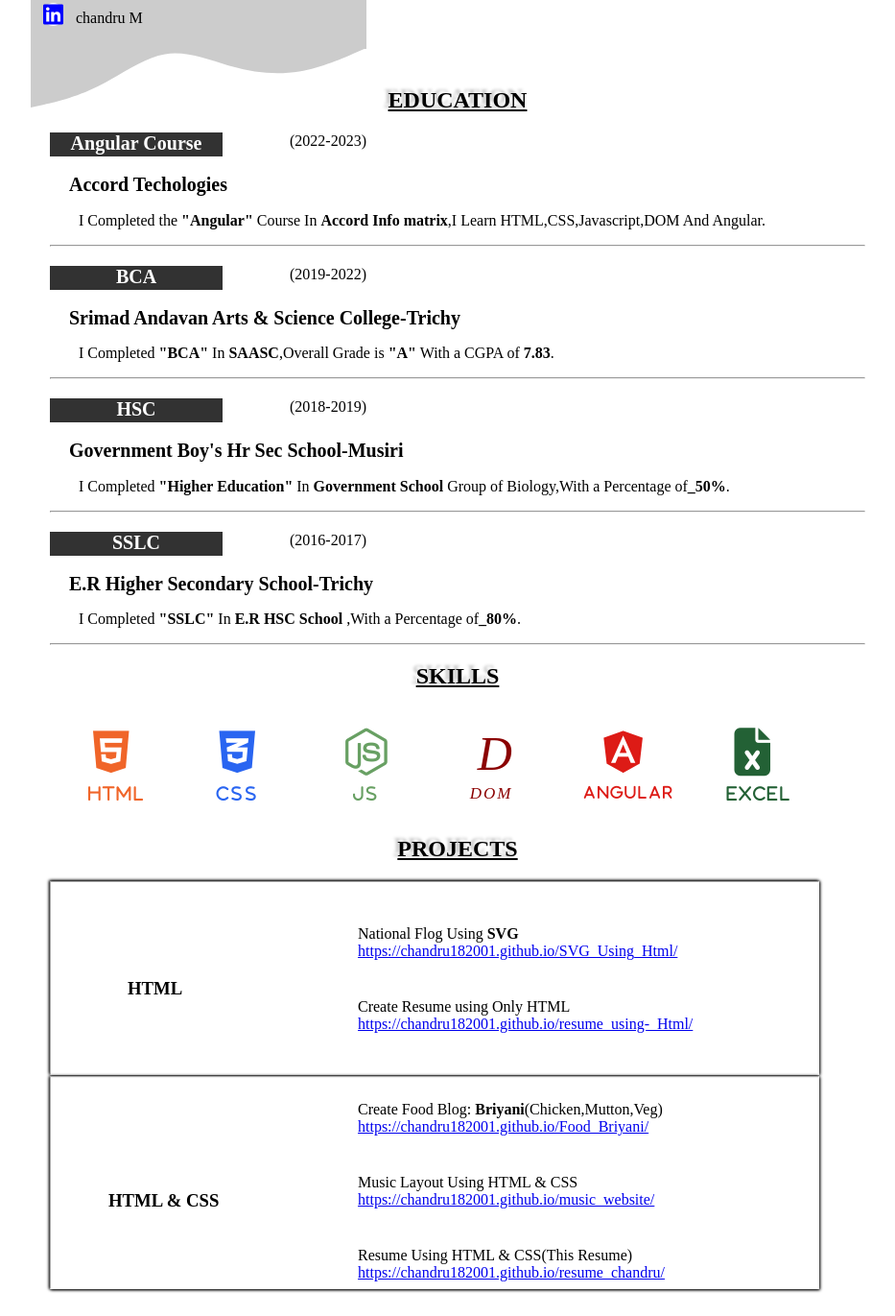
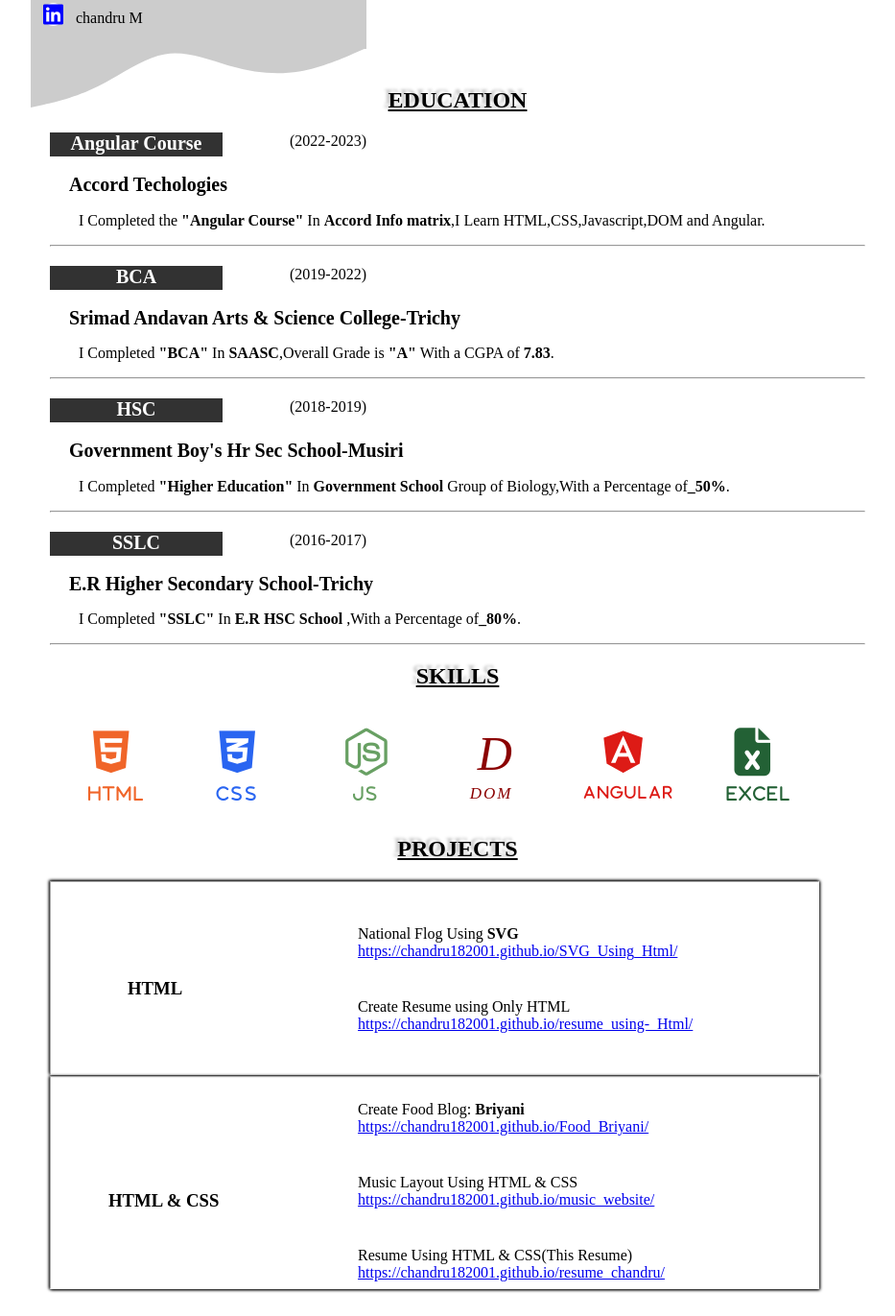
Before and after one commit to chandru182001/resume_chandru, a plain HTML site: page index.html in a window 1280 px wide. Shown: the part 1189-2560 px from the top of the page at 96% size, without its empty margins (18-951 px from the left). Drawn offline with Linux system fonts and the light colour scheme.

Commit message:
Update index.html

```diff
--- a/index.html
+++ b/index.html
@@ -37,7 +37,7 @@
 <h1 id="edu_heading">Education</h1>
 <h3 id="course">Angular Course</h3><span id="year">(2022-2023)</span>
 <h2 id="university">Accord Techologies</h2>
-<p class="brief">I Completed the <strong>"Angular"</strong> Course In <strong>Accord Info matrix</strong>,I Learn HTML,CSS,Javascript,DOM And Angular.</p><hr>
+<p class="brief">I Completed the <strong>"Angular Course"</strong>  In <strong>Accord Info matrix</strong>,I Learn HTML,CSS,Javascript,DOM and Angular.</p><hr>
 <h3 id="course">BCA</h3><span id="year">(2019-2022)</span>
 <h2 id="university">Srimad Andavan Arts & Science College-Trichy</h2>
 <p class="brief">I Completed  <strong>"BCA"</strong> In <strong>SAASC</strong>,Overall Grade is <strong>"A"</strong> With a CGPA of <strong>7.83</strong>.</p><hr>
@@ -72,7 +72,7 @@
 <div class="css">
 <h3 id="css_head">HTML & CSS</h3>
 <div class="para_group_css">
-<div class="html_para">Create Food Blog: <strong> Briyani</strong>(Chicken,Mutton,Veg)<br>
+<div class="html_para">Create Food Blog: <strong> Briyani</strong><br>
 <a href="https://chandru182001.github.io/Food_Briyani/" target="_new" >https://chandru182001.github.io/Food_Briyani/</a></div>
 <div class="html_para">Music Layout Using HTML & CSS<br>
 <a href="https://chandru182001.github.io/music_website/" target="_new">https://chandru182001.github.io/music_website/</a></div>
```
